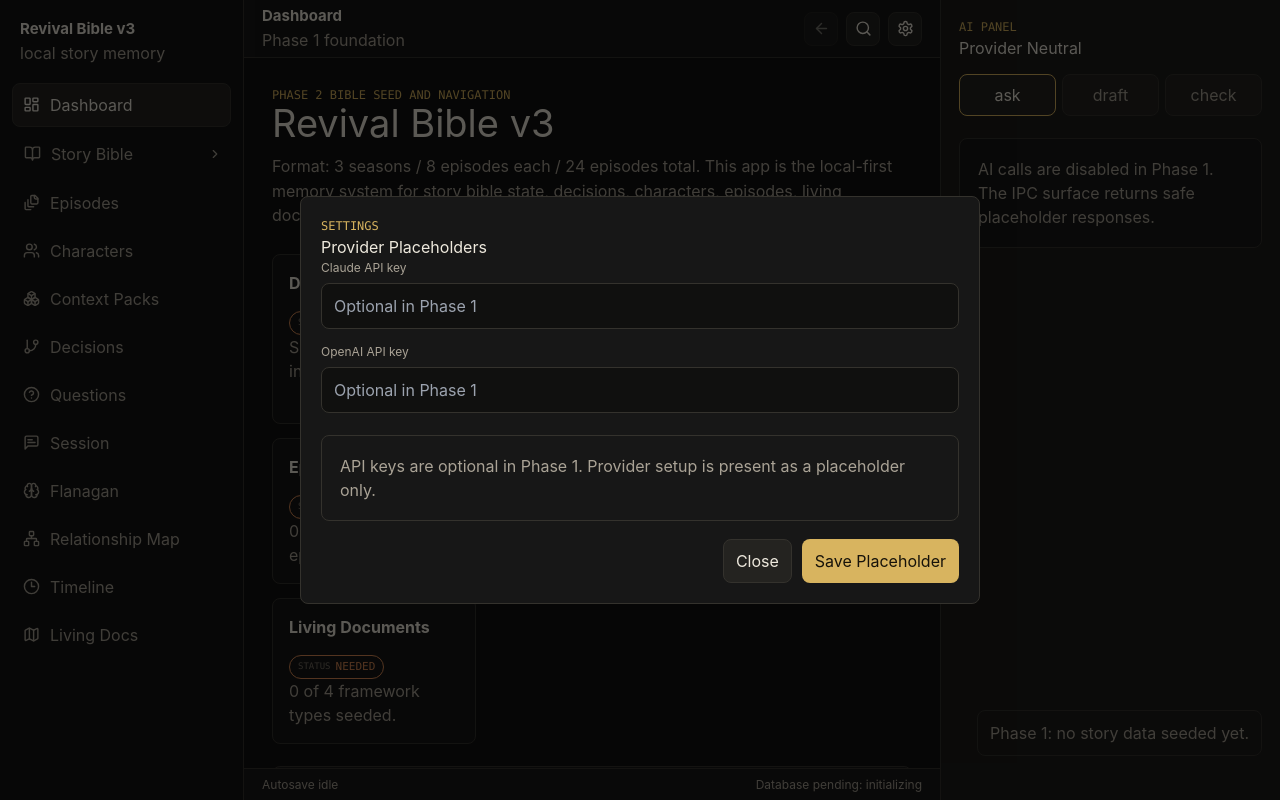
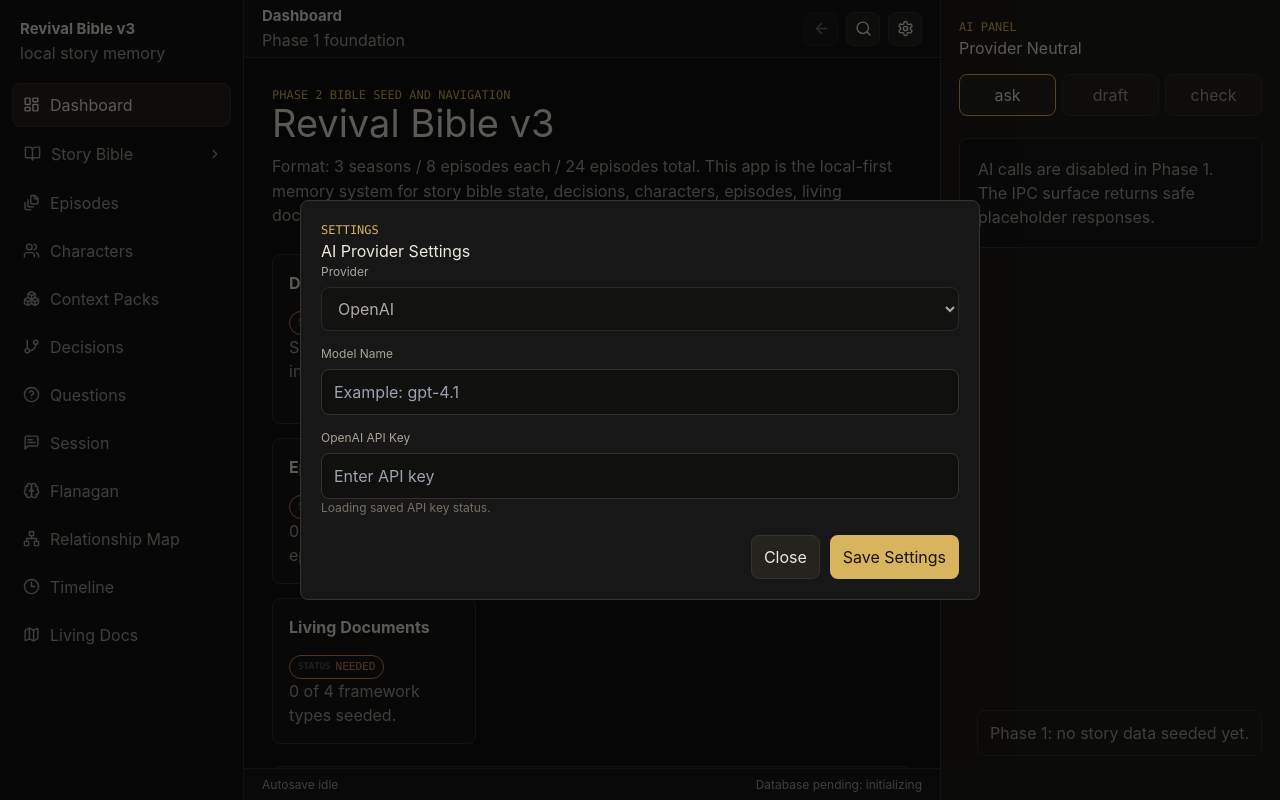
Before and after one commit to courtneydowns/revival-bible-v3, a React (Vite) app: page / in a window 1280 px wide. Both pictures are taken after a click on the button 905 px from the left and 28 px from the top of the page. Built offline with nearby package versions, Linux system fonts and the light colour scheme.

Commit message:
Phase 13: Add AI provider settings foundation

```diff
--- a/electron/main/index.js
+++ b/electron/main/index.js
@@ -2,7 +2,7 @@ import { app, BrowserWindow, ipcMain, screen, shell } from 'electron';
 import { join } from 'node:path';
 import { fileURLToPath } from 'node:url';
 import { addContextPackLink, addEntityLink, addEntityTag, closeDatabase, createContextPack, deleteContextPack, ensureSearchIndex, getCanonTags, getCharacter, getCharacterRelationshipCount, getCharacterRelationships, getCharacters, getContextPacks, getDatabaseInfo, getDecision, getDecisionBlockers, getDecisions, getEntityLinks, getEntityTagLinks, getEpisode, getEpisodes, getEpisodesBySeason, getLatestNodeContent, getLivingDocumentEntry, getLivingDocuments, getLivingDocumentsByType, getNode, getNodeTree, getQuestion, getQuestions, getTimelineEvent, getTimelineEvents, initDatabase, removeContextPackLink, removeEntityLink, removeEntityTag, updateContextPack, updateEntityStatus } from './db.js';
-import { getPreferences, hasApiKey, setApiKey, setPreferences } from './config.js';
+import { getPreferences, hasApiKey, initConfig, setApiKey, setPreferences } from './config.js';
 import { seedBible } from './seed-bible.js';
 import { seedCanonTags } from './seed-canon-tags.js';
 import { seedCharacterRelationshipRefinement } from './seed-character-relationships.js';
@@ -98,6 +98,7 @@ function registerCoreHandlers() {
 }
 
 app.whenReady().then(() => {
+  initConfig(app);
   initDatabase(app);
   const seedResult = seedBible();
   console.info(`[Revival Bible v3] Phase 2 bible seed checked: ${JSON.stringify(seedResult)}`);
--- a/src/components/ContextPacks.jsx
+++ b/src/components/ContextPacks.jsx
@@ -208,7 +208,7 @@ export default function ContextPacks() {
         }
       })
     });
-    setCopyMessage('');
+    setCopyMessage('Session context generated.');
     setPromptCopyMessage('');
     setMessage('Session context generated.');
   };
--- a/src/components/SettingsModal.jsx
+++ b/src/components/SettingsModal.jsx
@@ -1,39 +1,148 @@
-import { useState } from 'react';
+import { useEffect, useMemo, useState } from 'react';
 import { useRevivalStore } from '../store.js';
-import ApiKeySetup from './ApiKeySetup.jsx';
+
+const providers = [
+  ['openai', 'OpenAI'],
+  ['anthropic', 'Claude / Anthropic']
+];
 
 export default function SettingsModal() {
   const closeSettings = useRevivalStore((state) => state.closeSettings);
-  const [claudeKey, setClaudeKey] = useState('');
-  const [openAiKey, setOpenAiKey] = useState('');
+  const [provider, setProvider] = useState('openai');
+  const [apiKey, setApiKey] = useState('');
+  const [models, setModels] = useState({ anthropic: '', openai: '' });
+  const [apiKeySaved, setApiKeySaved] = useState({});
+  const [message, setMessage] = useState('');
+  const [loading, setLoading] = useState(true);
+  const selectedProviderLabel = useMemo(
+    () => providers.find(([id]) => id === provider)?.[1] || 'AI provider',
+    [provider]
+  );
 
-  const savePlaceholder = async () => {
-    await window.revival?.config.setApiKey({ provider: 'claude', apiKey: claudeKey });
-    await window.revival?.config.setApiKey({ provider: 'openai', apiKey: openAiKey });
-    closeSettings();
+  useEffect(() => {
+    let active = true;
+
+    async function loadSettings() {
+      const preferences = await window.revival?.config.getPreferences();
+      const keyStatus = await loadApiKeyStatus();
+      if (!active || !preferences) return;
+
+      setProvider(preferences.aiProvider || 'openai');
+      setModels({
+        anthropic: preferences.aiModels?.anthropic || '',
+        openai: preferences.aiModels?.openai || ''
+      });
+      setApiKeySaved(keyStatus);
+      setLoading(false);
+    }
+
+    loadSettings();
+    return () => {
+      active = false;
+    };
+  }, []);
+
+  const saveSettings = async () => {
+    if (loading) return;
+
+    let apiKeyResponse = null;
+
+    if (apiKey.trim()) {
+      apiKeyResponse = await window.revival?.config.setApiKey({ provider, apiKey });
+      setApiKey('');
+    }
+
+    const preferences = await window.revival?.config.setPreferences({
+      aiProvider: provider,
+      aiModels: {
+        ...models,
+        [provider]: models[provider] || ''
+      }
+    });
+    const keyStatus = await loadApiKeyStatus();
+
+    setApiKeySaved({
+      ...keyStatus,
+      ...(apiKeyResponse?.apiKeySaved || {})
+    });
+    setModels({
+      anthropic: preferences?.aiModels?.anthropic || models.anthropic,
+      openai: preferences?.aiModels?.openai || models.openai
+    });
+    setMessage('AI provider settings saved locally.');
   };
 
   return (
     <div className="modal-backdrop">
       <section className="modal">
         <div className="eyebrow">Settings</div>
-        <h2>Provider Placeholders</h2>
+        <h2>AI Provider Settings</h2>
         <div className="field-grid">
           <div className="field">
-            <label htmlFor="claude-key">Claude API key</label>
-            <input id="claude-key" onChange={(event) => setClaudeKey(event.target.value)} placeholder="Optional in Phase 1" type="password" value={claudeKey} />
+            <label htmlFor="ai-provider">Provider</label>
+            <select
+              id="ai-provider"
+              disabled={loading}
+              onChange={(event) => {
+                setProvider(event.target.value);
+                setApiKey('');
+                setMessage('');
+              }}
+              value={provider}
+            >
+              {providers.map(([id, label]) => (
+                <option key={id} value={id}>{label}</option>
+              ))}
+            </select>
           </div>
           <div className="field">
-            <label htmlFor="openai-key">OpenAI API key</label>
-            <input id="openai-key" onChange={(event) => setOpenAiKey(event.target.value)} placeholder="Optional in Phase 1" type="password" value={openAiKey} />
+            <label htmlFor="ai-model">Model Name</label>
+            <input
+              id="ai-model"
+              disabled={loading}
+              onChange={(event) => setModels({ ...models, [provider]: event.target.value })}
+              placeholder={provider === 'openai' ? 'Example: gpt-4.1' : 'Example: claude-3-5-sonnet-latest'}
+              value={models[provider] || ''}
+            />
+          </div>
+          <div className="field">
+            <label htmlFor="ai-api-key">{selectedProviderLabel} API Key</label>
+            <input
+              autoComplete="off"
+              id="ai-api-key"
+              disabled={loading}
+              onChange={(event) => setApiKey(event.target.value)}
+              placeholder={apiKeySaved[provider] ? 'Saved locally. Enter a new key to replace.' : 'Enter API key'}
+              type="password"
+              value={apiKey}
+            />
           </div>
         </div>
-        <ApiKeySetup />
+        <p className="small-note">
+          {loading
+            ? 'Loading saved API key status.'
+            : apiKeySaved[provider]
+              ? `${selectedProviderLabel} API key saved locally.`
+              : `${selectedProviderLabel} API key not saved yet.`}
+        </p>
+        {message ? <p className="editor-message">{message}</p> : null}
         <div className="modal-actions">
           <button className="secondary-button" onClick={closeSettings} type="button">Close</button>
-          <button className="primary-button" onClick={savePlaceholder} type="button">Save Placeholder</button>
+          <button className="primary-button" disabled={loading} onClick={saveSettings} type="button">Save Settings</button>
         </div>
       </section>
     </div>
   );
 }
+
+async function loadApiKeyStatus() {
+  const [openai, anthropic] = await Promise.all([
+    window.revival?.config.hasApiKey('openai'),
+    window.revival?.config.hasApiKey('anthropic')
+  ]);
+
+  return {
+    anthropic: Boolean(anthropic),
+    openai: Boolean(openai)
+  };
+}
--- a/src/index.css
+++ b/src/index.css
@@ -1603,6 +1603,7 @@ h1 {
 }
 
 .field input,
+.field select,
 .field textarea {
   width: 100%;
   border: 1px solid var(--line);
```
Also changed, not shown: electron/main/config.js (+92 -10 lines).
